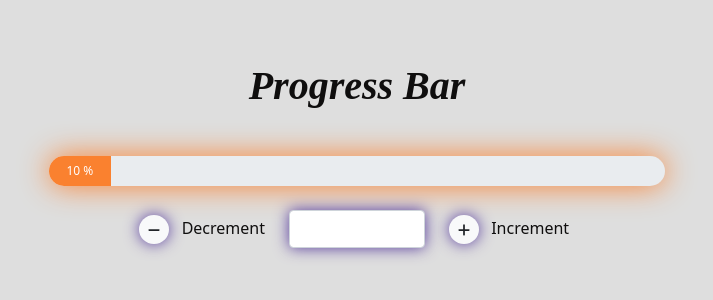
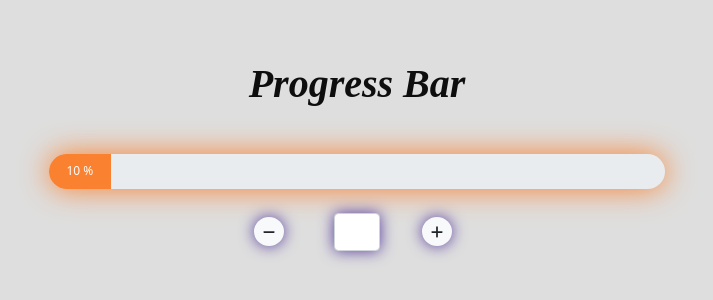
Before and after one commit to deepdevcoders/counter-progress-bar, a React (Create React App) app: page / in a window 1280 px wide. Shown: the part 248-548 px from the top of the page, without its empty margins (283-996 px from the left). Built offline with nearby package versions, Linux system fonts and the light colour scheme.

Commit message:
Modify UI

```diff
--- a/src/assests/custom.scss
+++ b/src/assests/custom.scss
@@ -8,7 +8,7 @@ $box-shadow: 0px 0px 30px $orange;
 
 .custom-progress {
   box-shadow: $box-shadow;
-  height: 30px;
+  height: 35px;
 }
 
 .bg-orange {
@@ -21,6 +21,7 @@ $box-shadow: 0px 0px 30px $orange;
 }
 .custom-form {
   box-shadow: 0px 0px 15px #563a9c;
+  width: 55%;
 }
 
 .custom-font {
--- a/src/components/SimpleCounter.js
+++ b/src/components/SimpleCounter.js
@@ -19,7 +19,7 @@ function SimpleCounter() {
               10 %{" "}
             </Progress>
           </Col>
-          <Col sm="9" className="">
+        </Row>
         <Row xs={3} className="justify-content-center align-items-center">
           <Col className="text-end">
             <Button
@@ -27,11 +27,15 @@ function SimpleCounter() {
               size="sm"
             >
               <FaMinus />
-                </Button>{" "}
-                Decrement
+            </Button>
           </Col>
-              <Col sm="2">
-                <Input type="number" className="custom-form" max='100' maxLength='3' />
+          <Col md="3" lg="1">
+            <Input
+              type="number"
+              className="custom-form mx-auto"
+              max="100"
+              maxLength="3"
+            />
           </Col>
           <Col className="text-start">
             <Button
@@ -39,10 +43,7 @@ function SimpleCounter() {
               size="sm"
             >
               <FaPlus />
-                </Button>{" "}
-                Increment
-              </Col>
-            </Row>
+            </Button>
           </Col>
         </Row>
       </Container>
```
Lines whose indentation alone changed are shown as unchanged.
